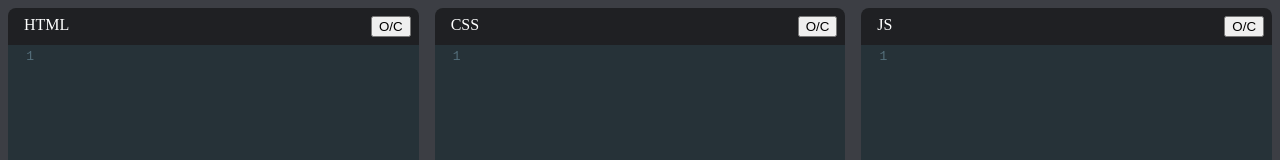
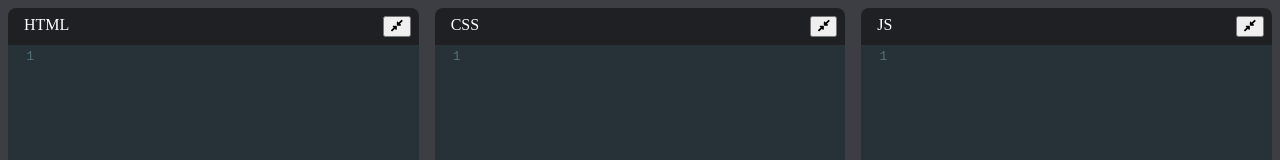
Before and after one commit to Beekasha/codepen-clone, a React (Create React App) app: page / in a window 1280 px wide. Shown: the top 160 px of the page. Built offline with nearby package versions, Linux system fonts and the light colour scheme.

Commit message:
fixed the imported libraries

```diff
--- a/package.json
+++ b/package.json
@@ -4,6 +4,8 @@
   "private": true,
   "dependencies": {
     "@fortawesome/fontawesome-svg-core": "^1.2.30",
+    "@fortawesome/free-solid-svg-icons": "^5.14.0",
+    "@fortawesome/react-fontawesome": "^0.1.11",
     "@testing-library/jest-dom": "^4.2.4",
     "@testing-library/react": "^9.3.2",
     "@testing-library/user-event": "^7.1.2",
--- a/src/components/Editor.js
+++ b/src/components/Editor.js
@@ -5,6 +5,8 @@ import 'codemirror/mode/xml/xml'
 import 'codemirror/mode/javascript/javascript'
 import 'codemirror/mode/css/css'
 import { Controlled as ControlledEditor } from 'react-codemirror2'
+import { FontAwesomeIcon } from '@fortawesome/react-fontawesome'
+import { faCompressAlt, faExpandAlt } from '@fortawesome/free-solid-svg-icons'
 
 
 
@@ -27,7 +29,9 @@ export default function Editor(props) {
                 {displayName}
                 <button
                     onClick={() => setOpen(prevOpen => !prevOpen)}
-                >O/C</button>
+                >
+                    <FontAwesomeIcon icon={open ? faCompressAlt : faExpandAlt} />
+                </button>
             </div>
             <ControlledEditor
                 onBeforeChange={handleChange}
```
Also changed, not shown: 1 other file (tests, documents, lock files or other folders).
